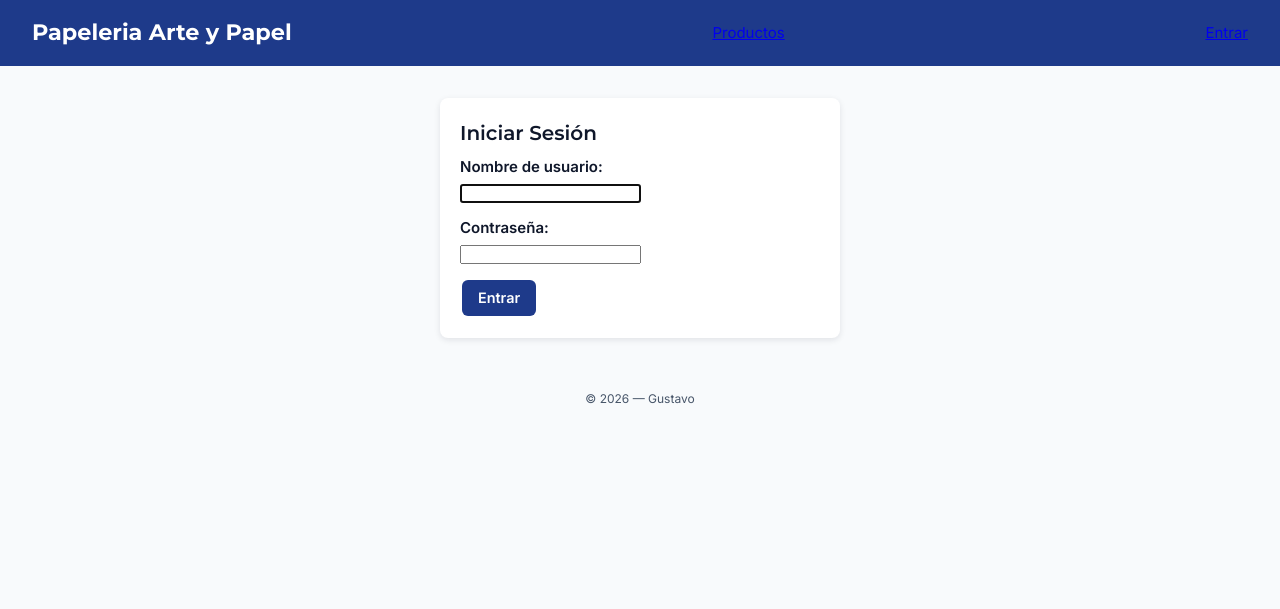
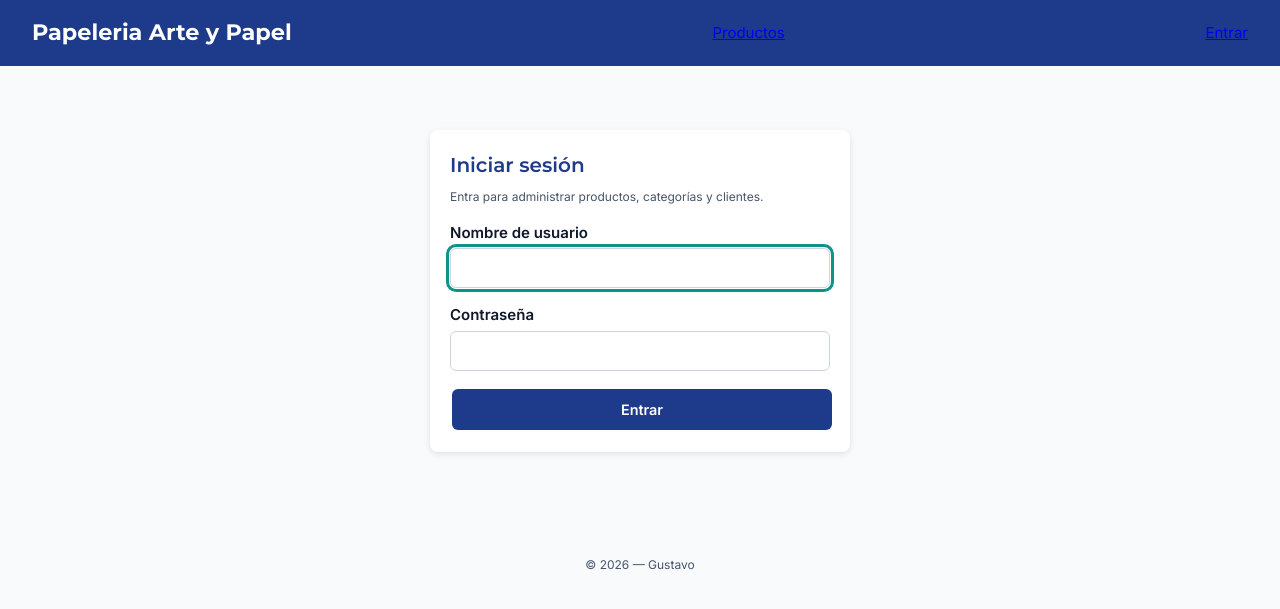
Before and after one commit to dimg101227hmczrsa6-ai/mi-negocio-django-3, a Django app: page /login/ in a window 1280 px wide. Shown: the top 609 px of the page. Run offline with Django 5.2, Linux system fonts and the light colour scheme.

Commit message:
Rediseñar login con identidad visual de Arte y Papel

```diff
--- a/static/css/styles.css
+++ b/static/css/styles.css
@@ -123,3 +123,20 @@ form p { margin-bottom: 0.75rem; }
     .nav-links { flex-direction: column; align-items: flex-start; width: 100%; }
     table { display: block; overflow-x: auto; }
 }
+/* Login */
+.login-wrapper { display: flex; justify-content: center; padding: 2rem 0; }
+.login-card { width: 100%; max-width: 420px; }
+.login-card h2 { color: var(--color-primary); }
+.login-card .small { color: #475569; margin-bottom: 1rem; }
+.login-card input[type="text"],
+.login-card input[type="password"] {
+    width: 100%;
+    padding: 0.6rem;
+    margin-bottom: 1rem;
+    border: 1px solid #cbd5e1;
+    border-radius: 6px;
+    font-family: var(--font-body);
+    font-size: 15px;
+}
+.login-card input:focus { outline: 3px solid var(--color-secondary); outline-offset: 1px; }
+.btn-block { display: block; width: 100%; padding: 0.75rem; }
--- a/templates/registration/login.html
+++ b/templates/registration/login.html
@@ -1,15 +1,31 @@
 {% extends 'base.html' %}
-{% block title %}Iniciar Sesión{% endblock %}
+
+{% block title %}Iniciar sesión - Arte y Papel{% endblock %}
+
 {% block content %}
-<div class="card" style="max-width: 400px; margin: 0 auto;">
-    <h2>Iniciar Sesión</h2>
-    <form method="post">
-        {% csrf_token %}
-        {{ form.as_p }}
-        <button type="submit" class="btn btn-primary">Entrar</button>
-    </form>
-    {% if form.errors %}
-        <p style="color: #dc2626; margin-top: 10px;">Usuario o contraseña incorrectos.</p>
-    {% endif %}
+<div class="login-wrapper">
+    <div class="card login-card">
+        <h2>Iniciar sesión</h2>
+        <p class="small">Entra para administrar productos, categorías y clientes.</p>
+
+        {% if form.errors %}
+            <div class="message error" role="alert">
+                Usuario o contraseña incorrectos. Revisa tus datos e inténtalo de nuevo.
+            </div>
+        {% endif %}
+
+        <form method="post">
+            {% csrf_token %}
+            <label for="{{ form.username.id_for_label }}">Nombre de usuario</label>
+            {{ form.username }}
+
+            <label for="{{ form.password.id_for_label }}">Contraseña</label>
+            {{ form.password }}
+
+            {% if next %}<input type="hidden" name="next" value="{{ next }}">{% endif %}
+
+            <button type="submit" class="btn btn-primary btn-block">Entrar</button>
+        </form>
+    </div>
 </div>
 {% endblock %}
```
